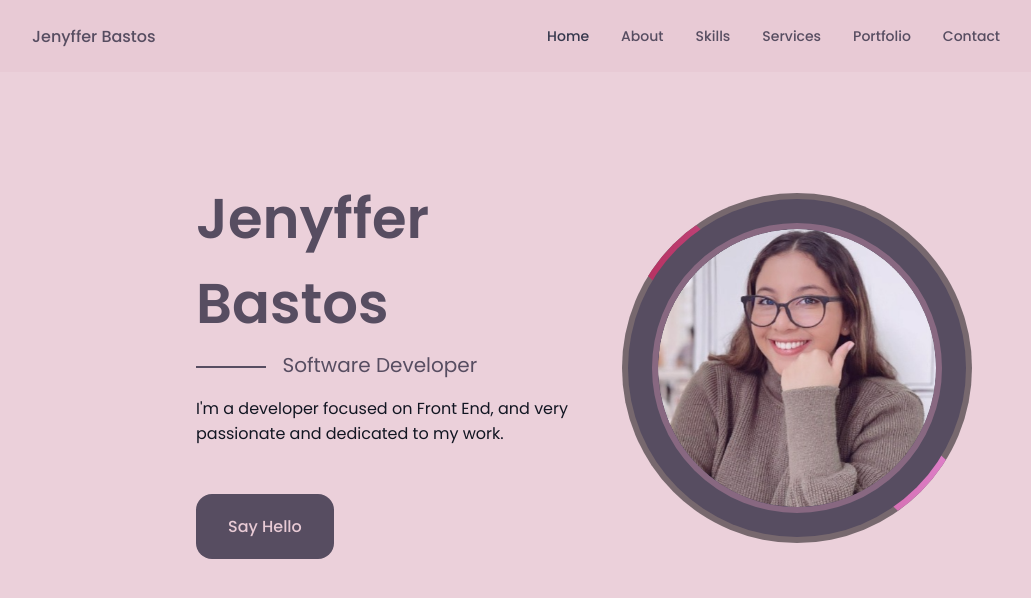
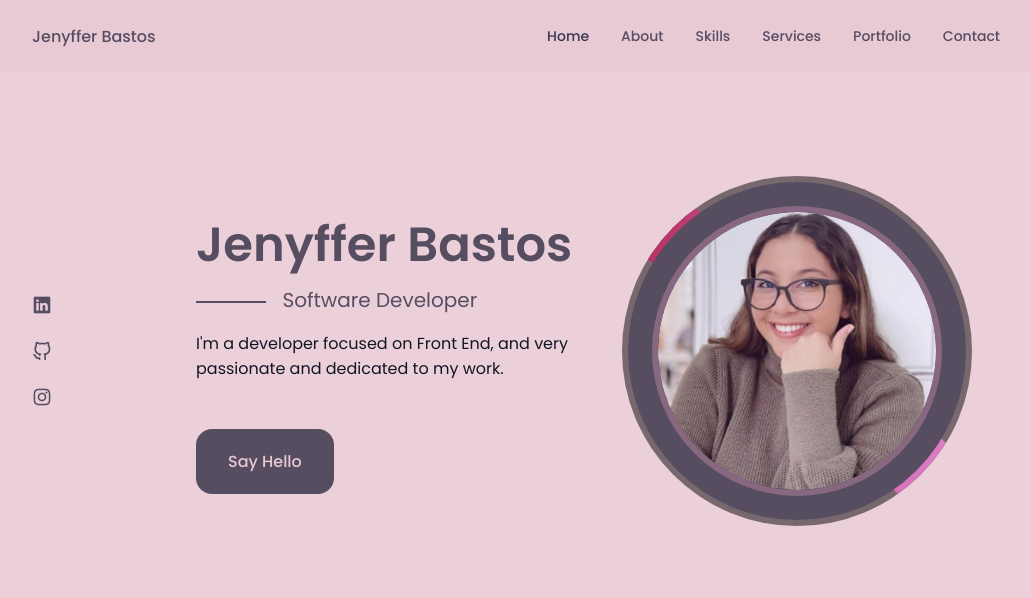
Before and after one commit to Jenyfferbastos/portfolio, a React (Vite) app: page / in a window 1280 px wide. Shown: the top 598 px of the page, without its empty margins (124-1155 px from the left). Built offline with nearby package versions, Linux system fonts and the light colour scheme.

Commit message:
style: change in style

```diff
--- a/src/App.css
+++ b/src/App.css
@@ -14,7 +14,7 @@
   /*========== Font and typography ==========*/
   --font-body: "Poppins", sans-serif;
 
-  --font-size-xl: 3.5rem;
+  --font-size-xl: 3rem;
   --font-size-h1: 2.25rem;
   --font-size-h2: 1.5rem;
   --font-size-h3: 1.25rem;
@@ -137,6 +137,8 @@ img {
 
 .button:hover {
   background-color: var(--color-title-dark);
+  letter-spacing: .1rem;
+  transition: .5s;
 }
 
 .button-icon {
```
